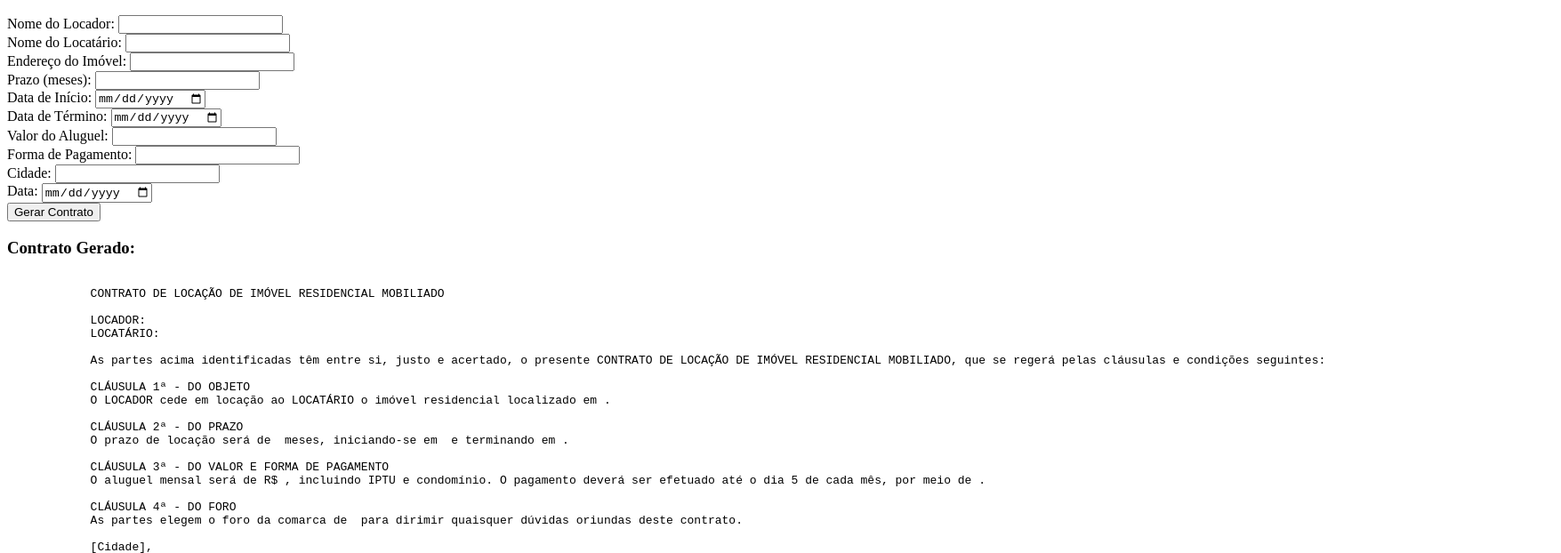
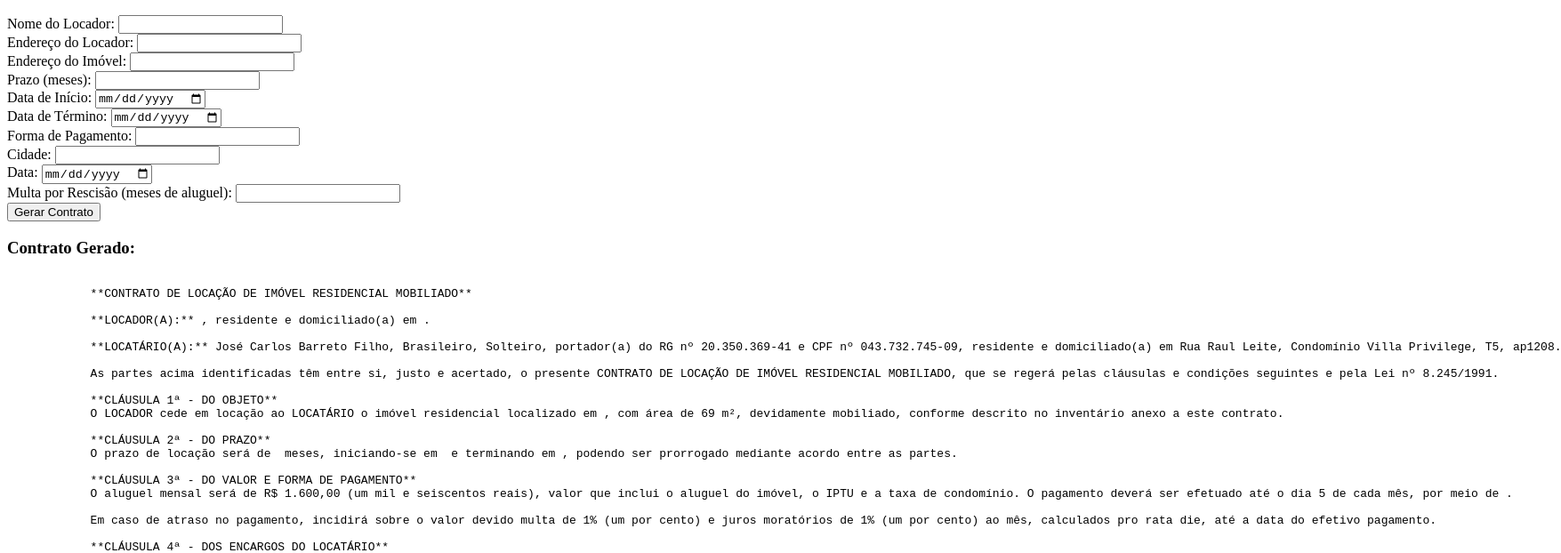
Before and after one commit to JCARLOS3009/contrato, a plain HTML site: page index.html in a window 1280 px wide. Both pictures are taken after a click on the button "Gerar Contrato". Shown: the part 50-672 px from the top of the page at 89% size, 1755 px wide, since content can reach past the window. Drawn offline with Linux system fonts and the light colour scheme.

Commit message:
Update index.html

```diff
--- a/index.html
+++ b/index.html
@@ -5,37 +5,63 @@
     <script>
         function preencherContrato() {
             const locador = document.getElementById('locador').value;
-            const locatario = document.getElementById('locatario').value;
-            const endereco = document.getElementById('endereco').value;
+            const enderecoLocador = document.getElementById('enderecoLocador').value;
+            const enderecoImovel = document.getElementById('enderecoImovel').value;
             const prazo = document.getElementById('prazo').value;
             const dataInicio = document.getElementById('dataInicio').value;
             const dataFim = document.getElementById('dataFim').value;
-            const valor = document.getElementById('valor').value;
             const formaPagamento = document.getElementById('formaPagamento').value;
             const cidade = document.getElementById('cidade').value;
             const data = document.getElementById('data').value;
+            const multaRescisao = document.getElementById('multaRescisao').value;
 
             const contrato = `
-            CONTRATO DE LOCAÇÃO DE IMÓVEL RESIDENCIAL MOBILIADO
+            **CONTRATO DE LOCAÇÃO DE IMÓVEL RESIDENCIAL MOBILIADO**
 
-            LOCADOR: ${locador}
-            LOCATÁRIO: ${locatario}
+            **LOCADOR(A):** ${locador}, residente e domiciliado(a) em ${enderecoLocador}.
 
-            As partes acima identificadas têm entre si, justo e acertado, o presente CONTRATO DE LOCAÇÃO DE IMÓVEL RESIDENCIAL MOBILIADO, que se regerá pelas cláusulas e condições seguintes:
+            **LOCATÁRIO(A):** José Carlos Barreto Filho, Brasileiro, Solteiro, portador(a) do RG nº 20.350.369-41 e CPF nº 043.732.745-09, residente e domiciliado(a) em Rua Raul Leite, Condomínio Villa Privilege, T5, ap1208.
 
-            CLÁUSULA 1ª - DO OBJETO
-            O LOCADOR cede em locação ao LOCATÁRIO o imóvel residencial localizado em ${endereco}.
+            As partes acima identificadas têm entre si, justo e acertado, o presente CONTRATO DE LOCAÇÃO DE IMÓVEL RESIDENCIAL MOBILIADO, que se regerá pelas cláusulas e condições seguintes e pela Lei nº 8.245/1991.
 
-            CLÁUSULA 2ª - DO PRAZO
-            O prazo de locação será de ${prazo} meses, iniciando-se em ${dataInicio} e terminando em ${dataFim}.
+            **CLÁUSULA 1ª - DO OBJETO**
+            O LOCADOR cede em locação ao LOCATÁRIO o imóvel residencial localizado em ${enderecoImovel}, com área de 69 m², devidamente mobiliado, conforme descrito no inventário anexo a este contrato.
 
-            CLÁUSULA 3ª - DO VALOR E FORMA DE PAGAMENTO
-            O aluguel mensal será de R$ ${valor}, incluindo IPTU e condomínio. O pagamento deverá ser efetuado até o dia 5 de cada mês, por meio de ${formaPagamento}.
+            **CLÁUSULA 2ª - DO PRAZO**
+            O prazo de locação será de ${prazo} meses, iniciando-se em ${dataInicio} e terminando em ${dataFim}, podendo ser prorrogado mediante acordo entre as partes.
 
-            CLÁUSULA 4ª - DO FORO
-            As partes elegem o foro da comarca de ${cidade} para dirimir quaisquer dúvidas oriundas deste contrato.
+            **CLÁUSULA 3ª - DO VALOR E FORMA DE PAGAMENTO**
+            O aluguel mensal será de R$ 1.600,00 (um mil e seiscentos reais), valor que inclui o aluguel do imóvel, o IPTU e a taxa de condomínio. O pagamento deverá ser efetuado até o dia 5 de cada mês, por meio de ${formaPagamento}.
 
-            [Cidade], ${data}
+            Em caso de atraso no pagamento, incidirá sobre o valor devido multa de 1% (um por cento) e juros moratórios de 1% (um por cento) ao mês, calculados pro rata die, até a data do efetivo pagamento.
+
+            **CLÁUSULA 4ª - DOS ENCARGOS DO LOCATÁRIO**
+            São de responsabilidade do LOCATÁRIO o pagamento das contas de energia elétrica, gás e demais despesas inerentes ao uso do imóvel, exceto o IPTU e a taxa de condomínio, que já estão incluídos no valor do aluguel.
+
+            **CLÁUSULA 5ª - DA CONSERVAÇÃO DO IMÓVEL E MOBÍLIA**
+            O LOCATÁRIO deverá zelar pela boa conservação do imóvel e da mobília, comprometendo-se a devolver tudo em perfeito estado ao final da locação, salvo o desgaste natural.
+
+            **CLÁUSULA 6ª - DAS BENFEITORIAS**
+            Nenhuma alteração estrutural ou benfeitoria poderá ser feita no imóvel sem prévia autorização por escrito do LOCADOR.
+
+            **CLÁUSULA 7ª - DA MULTA E RESCISÃO**
+            O descumprimento de qualquer cláusula deste contrato poderá resultar em rescisão imediata, sujeitando a parte infratora ao pagamento de multa equivalente a ${multaRescisao} meses de aluguel.
+
+            **CLÁUSULA 8ª - DO INVENTÁRIO**
+            O LOCATÁRIO declara receber o imóvel com a mobília listada no inventário anexo, comprometendo-se a devolvê-los nas mesmas condições.
+
+            **CLÁUSULA 9ª - DO FORO**
+            As partes elegem o foro da comarca de ${cidade} para dirimir quaisquer dúvidas ou litígios oriundos deste contrato.
+
+            **${cidade}, ${data}**
+
+            **LOCADOR:** ___________________________
+
+            **LOCATÁRIO:** ___________________________
+
+            **Testemunha 1:** ___________________________
+
+            **Testemunha 2:** ___________________________
             `;
 
             document.getElementById('contratoGerado').innerText = contrato;
@@ -46,24 +72,24 @@
     <h2>Formulário de Locação</h2>
     <label>Nome do Locador:</label>
     <input type="text" id="locador"><br>
-    <label>Nome do Locatário:</label>
-    <input type="text" id="locatario"><br>
+    <label>Endereço do Locador:</label>
+    <input type="text" id="enderecoLocador"><br>
     <label>Endereço do Imóvel:</label>
-    <input type="text" id="endereco"><br>
+    <input type="text" id="enderecoImovel"><br>
     <label>Prazo (meses):</label>
     <input type="number" id="prazo"><br>
     <label>Data de Início:</label>
     <input type="date" id="dataInicio"><br>
     <label>Data de Término:</label>
     <input type="date" id="dataFim"><br>
-    <label>Valor do Aluguel:</label>
-    <input type="text" id="valor"><br>
     <label>Forma de Pagamento:</label>
     <input type="text" id="formaPagamento"><br>
     <label>Cidade:</label>
     <input type="text" id="cidade"><br>
     <label>Data:</label>
     <input type="date" id="data"><br>
+    <label>Multa por Rescisão (meses de aluguel):</label>
+    <input type="number" id="multaRescisao"><br>
     <button onclick="preencherContrato()">Gerar Contrato</button>
 
     <h3>Contrato Gerado:</h3>
```
